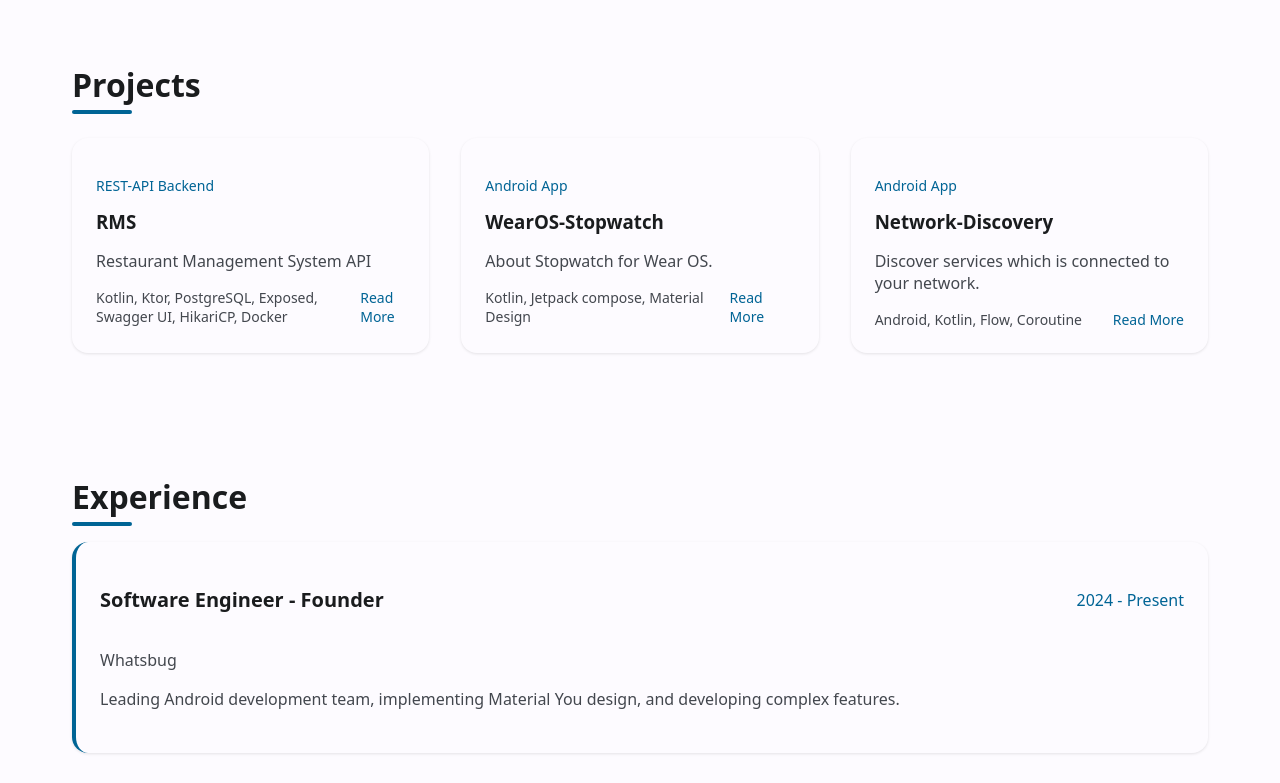
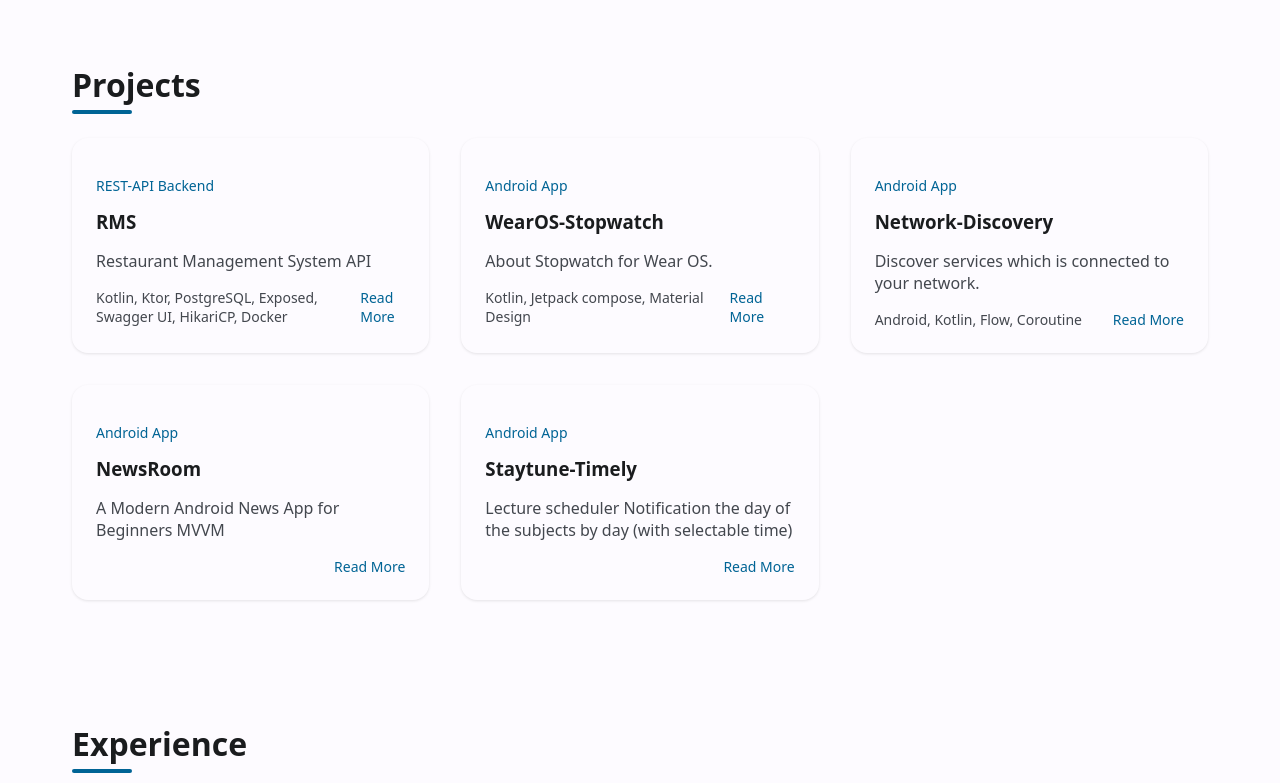
Before and after one commit to harimoradiya/harimoradiya.github.io, an Astro site: page / in a window 1280 px wide. Shown: the part 1132-1915 px from the top of the page. Built offline with nearby package versions, Linux system fonts and the light colour scheme; Astro itself is replaced by a stand-in of ours.

Commit message:
index commit

```diff
--- a/src/pages/index.astro
+++ b/src/pages/index.astro
@@ -46,6 +46,20 @@ const projects = [
     techStack: "Android, Kotlin, Flow, Coroutine",
     url: "https://github.com/harimoradiya/Network-Discovery",
   },
+  {
+    title: "NewsRoom",
+    category: "Android App",
+    excerpt: "A Modern Android News App for Beginners MVVM",
+    techStake: "Android, Kotlin, Koin, Retrofit, MVVM",
+    url : "https://github.com/harimoradiya/NewsRoom"
+  },
+  {
+    title: "Staytune-Timely",
+    category: "Android App",
+    excerpt :  "Lecture scheduler Notification the day of the subjects by day (with selectable time)",
+    techStake : "Android, Java, SQL, Firebase",
+    url : "https://github.com/harimoradiya/Staytune-Timely/"
+  }
 ];
 
 const socialLinks = [
@@ -64,7 +78,7 @@ const socialLinks = [
       <h1 class="typing-animation">Hello, I'm Hari Moradiya</h1>
 
       <p class="title animate-up-delay-1">Software Engineer</p>
-      <p class="subtitle animate-up-delay-2">Specialized in Android Development</p>
+      <p class="subtitle animate-up-delay-2">Focus on the process</p>
       <div class="social-links animate-up-delay-2">
         {socialLinks.map(link => (
             <a href={link.url} target="_blank" rel="noopener noreferrer" class="social-link">
```
